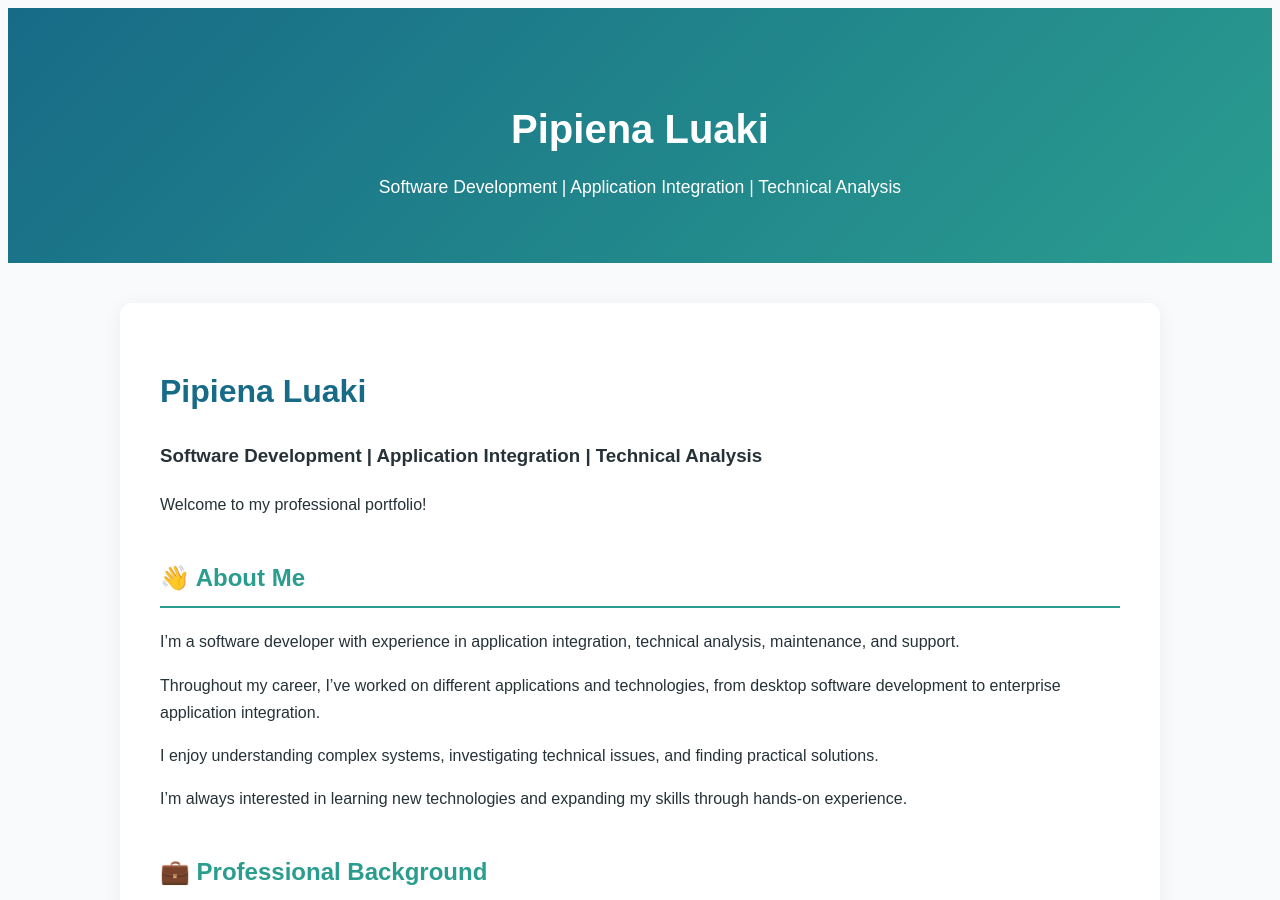
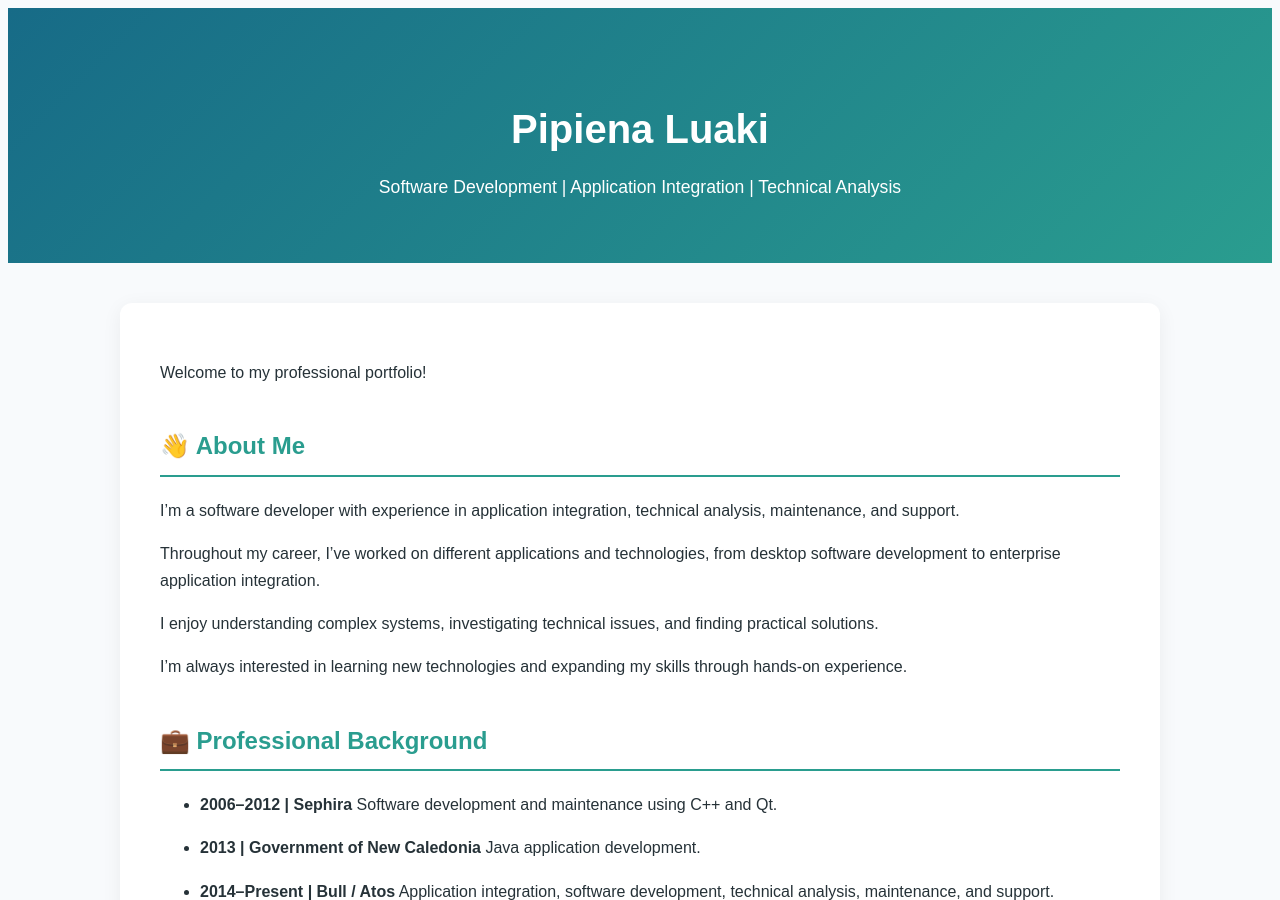
Before and after one commit to pluaki/pluaki.github.io, a Jekyll site: the page built from index.md, in a window 1280 px wide and 900 px high. Built offline with Jekyll 4.4.1, drawn with Linux system fonts in a browser that asks for light colours.

Commit message:
refactor: remove duplicate homepage heading

```diff
--- a/index.md
+++ b/index.md
@@ -2,10 +2,6 @@
 layout: default
 title: Pipiena Luaki
 ---
-
-# Pipiena Luaki
-
-### Software Development | Application Integration | Technical Analysis
 
 Welcome to my professional portfolio!
 
```
